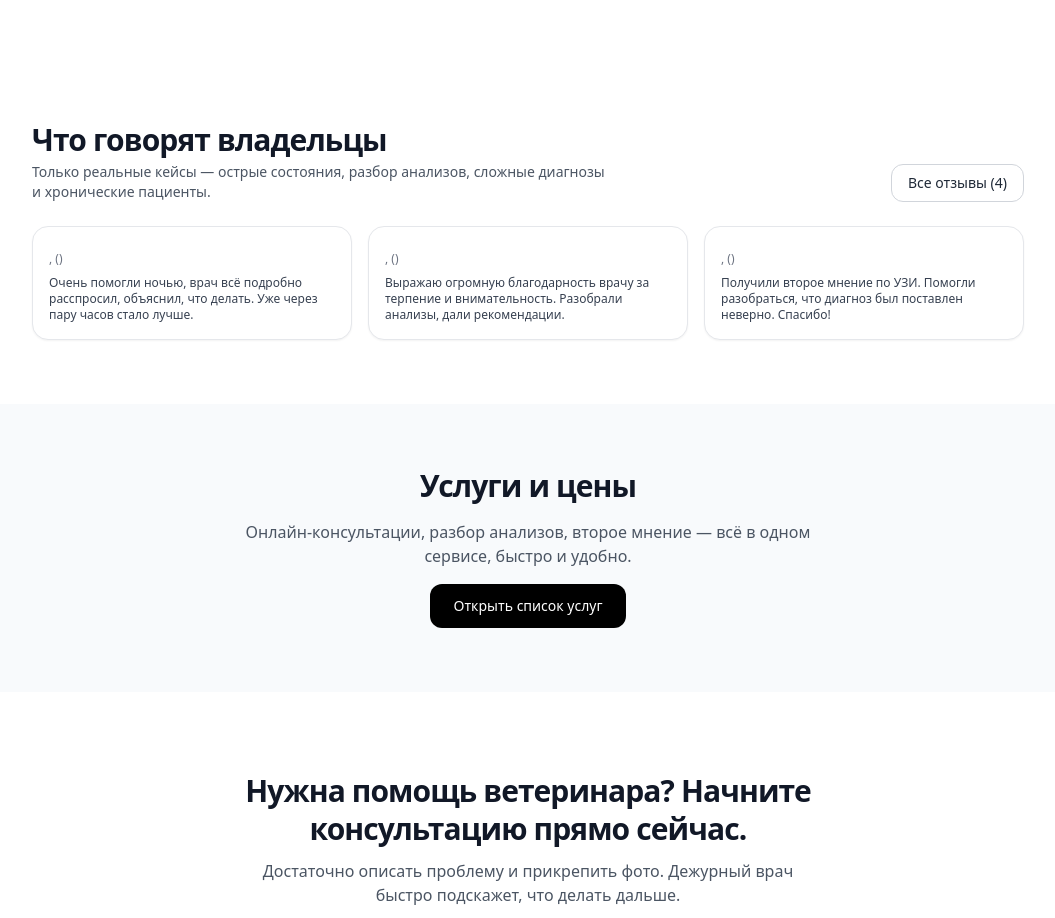
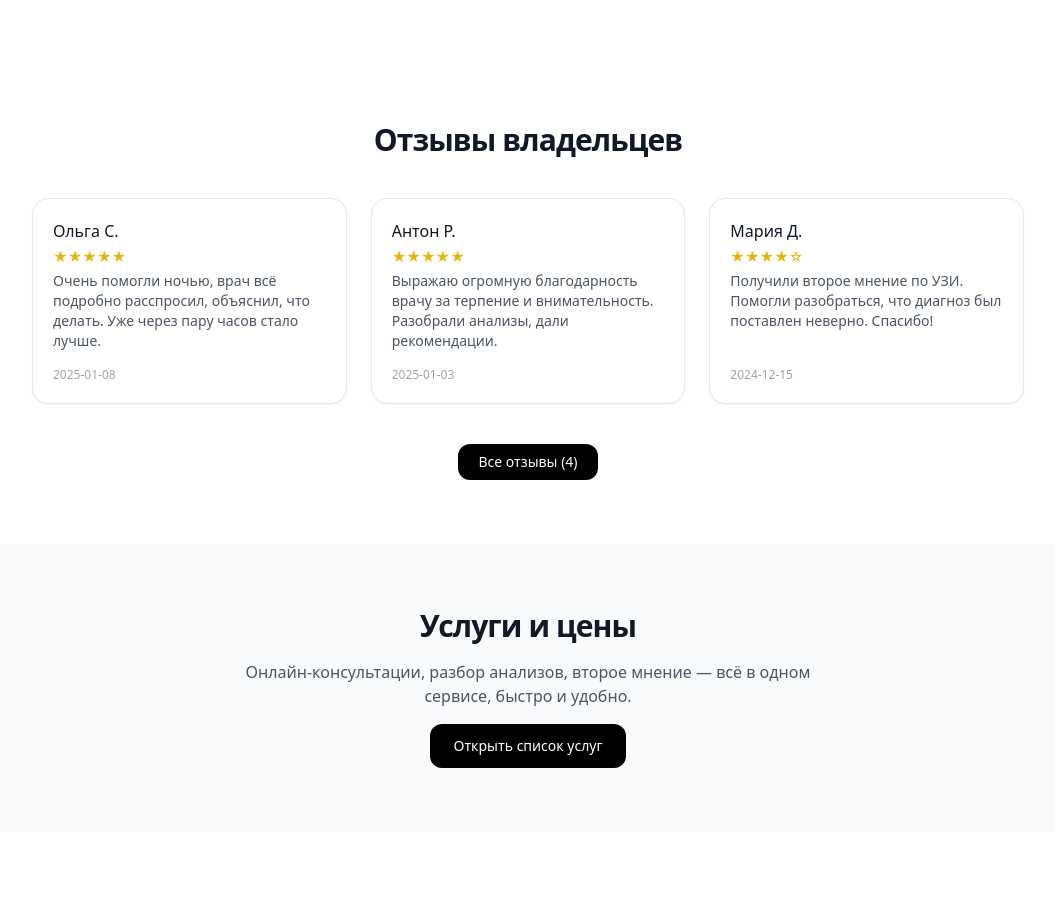
Before and after one commit to Stalser/OnlyVet3, a Next.js app: page / in a window 1280 px wide. Shown: the part 1700-2618 px from the top of the page, without its empty margins (112-1167 px from the left). Built offline with nearby package versions, Linux system fonts and the light colour scheme.

Commit message:
Update ReviewsHome.tsx

```diff
--- a/components/ReviewsHome.tsx
+++ b/components/ReviewsHome.tsx
@@ -1,74 +1,47 @@
 "use client";
 
-import { useState } from "react";
 import Link from "next/link";
 import { reviews } from "../lib/reviews";
 
-const MAX_VISIBLE = 3;
-const MAX_CHARS = 160;
-
 export default function ReviewsHome() {
-  const total = reviews.length;
-  const first = reviews.slice(0, MAX_VISIBLE);
+  const top = reviews.slice(0, 3);
 
   return (
     <section className="bg-white py-16">
-      <div className="container space-y-6">
-        <div className="flex items-end justify-between gap-3 flex-wrap">
-          <div>
-            <h2 className="text-2xl sm:text-3xl font-semibold">
-              Что говорят владельцы
-            </h2>
-            <p className="text-sm text-gray-600 max-w-xl mt-1">
-              Только реальные кейсы — острые состояния, разбор анализов,
-              сложные диагнозы и хронические пациенты.
-            </p>
-          </div>
+      <div className="container mx-auto px-4">
+        <h2 className="text-3xl font-semibold text-center mb-10">
+          Отзывы владельцев
+        </h2>
+
+        <div className="grid md:grid-cols-3 gap-6">
+          {top.map((r) => (
+            <div
+              key={r.id}
+              className="rounded-2xl border border-gray-200 shadow-sm bg-white p-5 flex flex-col"
+            >
+              <div className="font-medium text-gray-900">{r.name}</div>
+              <div className="text-yellow-500 text-sm my-1">
+                {"★".repeat(r.rating)}{"☆".repeat(5 - r.rating)}
+              </div>
+
+              <p className="text-gray-600 text-sm line-clamp-4">{r.text}</p>
+
+              <div className="mt-auto pt-4 text-xs text-gray-400">
+                {r.date}
+              </div>
+            </div>
+          ))}
+        </div>
+
+        <div className="flex justify-center mt-10">
           <Link
             href="/reviews"
-            className="btn btn-outline text-xs sm:text-sm"
+            className="px-5 py-2 rounded-xl bg-black text-white text-sm hover:bg-gray-900"
           >
-            Все отзывы ({total})
+            Все отзывы ({reviews.length})
           </Link>
-        </div>
-
-        <div className="grid md:grid-cols-3 gap-4">
-          {first.map((r) => (
-            <ReviewCard key={r.id} {...r} compact />
-          ))}
         </div>
       </div>
     </section>
   );
 }
-
-type CardProps = (typeof reviews)[number] & { compact?: boolean };
-
-function ReviewCard(props: CardProps) {
-  const { ownerName, petName, species, title, text, compact } = props;
-  const [expanded, setExpanded] = useState(false);
-
-  const showText =
-    !compact || expanded || text.length <= MAX_CHARS
-      ? text
-      : text.slice(0, MAX_CHARS) + "…";
-
-  return (
-    <article className="card p-4 flex flex-col gap-2 text-sm text-gray-800">
-      <h3 className="font-semibold text-[15px]">{title}</h3>
-      <div className="text-xs text-gray-500">
-        {ownerName}, {petName} ({species})
-      </div>
-      <p className="text-xs text-gray-700">{showText}</p>
-      {compact && text.length > MAX_CHARS && (
-        <button
-          type="button"
-          onClick={() => setExpanded((v) => !v)}
-          className="mt-1 text-[11px] text-blue-600 underline underline-offset-2 self-start"
-        >
-          {expanded ? "Свернуть" : "Читать далее"}
-        </button>
-      )}
-    </article>
-  );
-}
```
